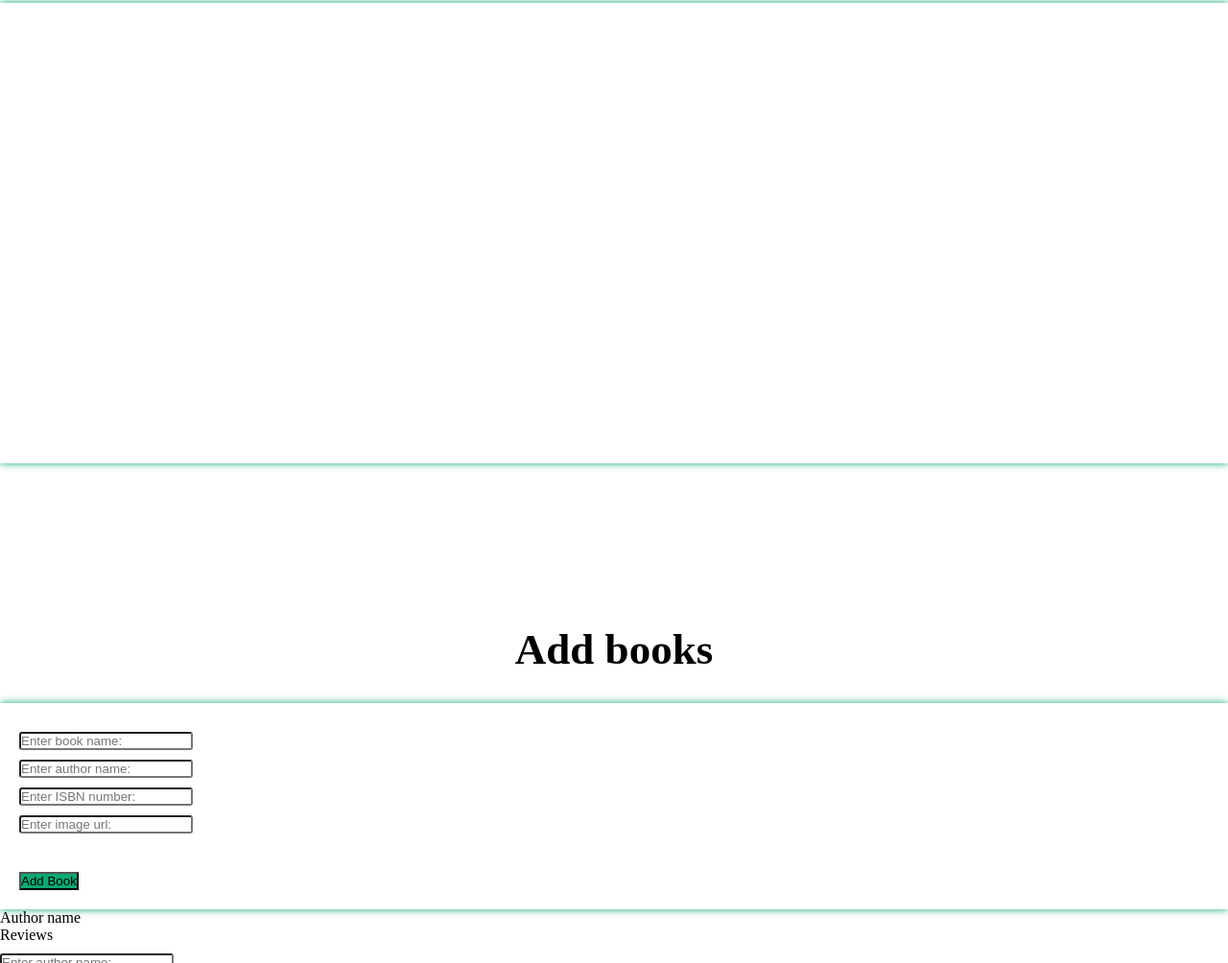
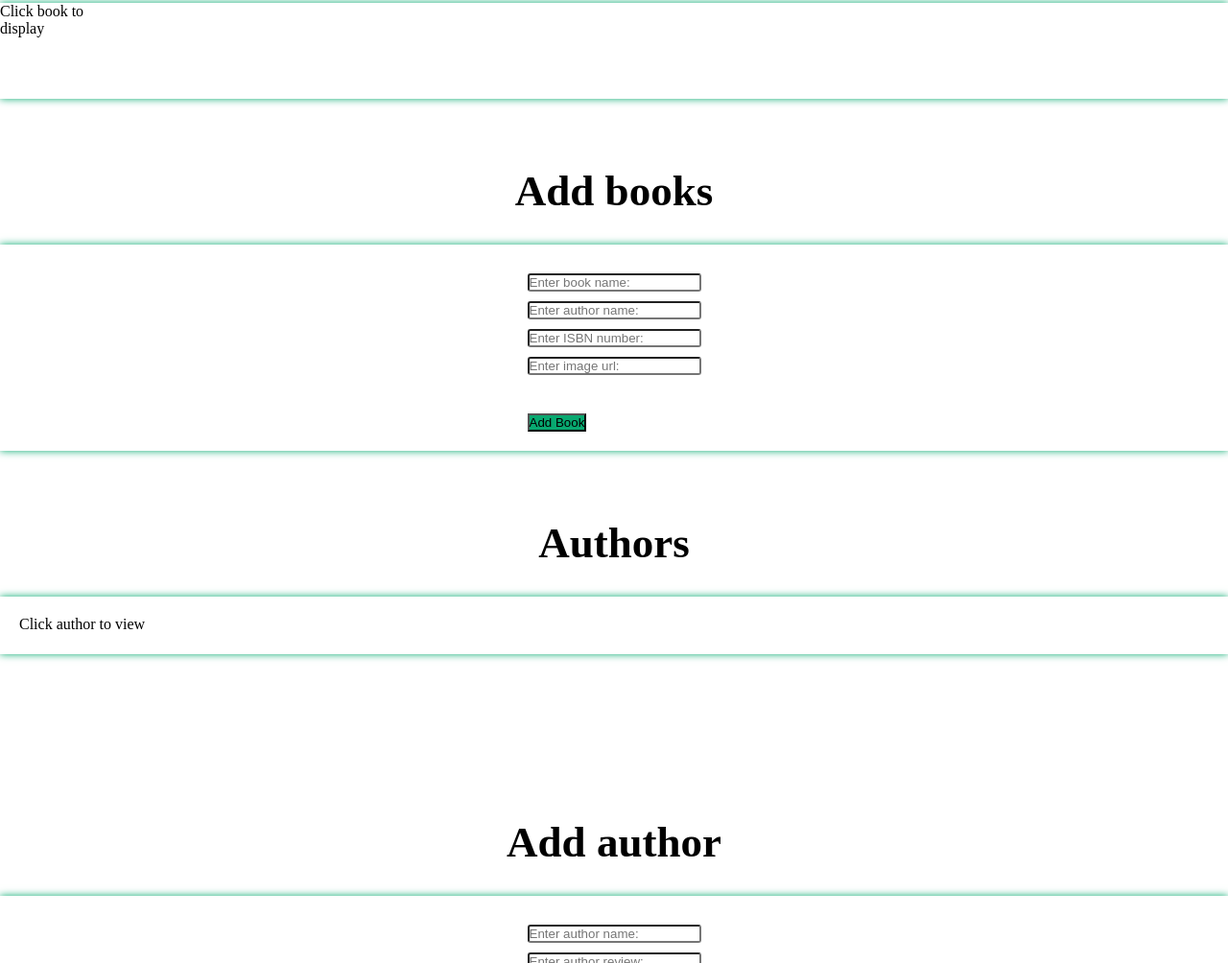
Before and after one commit to Bree-Wanjiru/Virtual-Library, a plain HTML site: page index.html in a window 1280 px wide. Shown: the part 1796-2800 px from the top of the page at 96% size. Drawn offline with Linux system fonts and the light colour scheme; no server answers.

Commit message:
changes to json, html,css and images

```diff
--- a/index.html
+++ b/index.html
@@ -25,8 +25,9 @@
                 <li><a href="#About">About</a></li>
                 <li><a href="#Featured">View books</a></li>
                 <li><a href="#Arrivals">Add books</a></li>
+                <li><a href="#l_auth">List Authors</a></li>
+                <li><a href="#a_auth">Add Authors</a></li>
                 <li><a href="#Reviews">Reviews</a></li>
-                <li><a href="#Blog">Blog</a></li>
             </ul>
 
 
@@ -112,6 +113,7 @@
     <div class="books" id="Featured">
         <h1>Featured books</h1>
            <div class="featured_box">
+             <p>Click book to display</p>
                <ol id="list">
 
                </ol>
@@ -138,25 +140,31 @@
     </div>
 
  <!-- authors -->
-<div class="authors">
-
+<div class="authors" id="l_auth">
+    <h1>Authors</h1>
+    <div class="authors_box">
+        <p>Click author to view</p>
          <ol id="author_list">
 
         </ol>
-    <div id="details">
-     <p id="author_name">Author name</p>
-     <p id="review_author">Reviews</p>
+        <div class="featured_auth" id="details">
+          <p id="author_name"></p>
+          <p id="review_author"></p>
 
+        </div>
     </div>
  </div>
 
 <!-- add author -->
-    <div class="add_books">
+    <div class="add_author" id="a_auth">
+      <h1>Add author</h1>
+        <div class="add_auth">
             <form id="add">
               <input type="text" placeholder="Enter author name:" id="e_authname"/>
               <input type="text" placeholder="Enter author review:" id="e_authreview"/>
               <button id="add-author">Add Author</button>
             </form>
+        </div>
     </div>
 
   <!--reviews-->
--- a/style.css
+++ b/style.css
@@ -180,7 +180,7 @@ section .main {
 /*books*/
 .books{
     width: 100%;
-    height: 100vh;
+    /* height: 100vh; */
     padding: 70px 0;
     /* width: 100%;
     height: auto;
@@ -201,7 +201,7 @@ section .main {
 
 .books .featured_box{
     width: 100%;
-    height: 60vh;
+    height: auto;
     box-shadow: 0 0 8px #08a970;
     display: flex;
     /* margin: 0 auto;
@@ -233,21 +233,12 @@ section .main {
     width: 200px;
     margin-right: 40px;
     text-align: center;
-    text-decoration:#000 ;
-
+    font-size: 20px;
+    font-weight: 600;
+    margin-bottom: 80px;
 
 }
 
-/* #details{ */
-    /* display: flex; */
-
-    /* width: 800px;
-    height: 40px;
-    size: 50%;
-    margin-left: 150px;
-    margin-top: 50px;
-    float: left; */
-/* }  */
 
 .add_books h1{
     display: flex;
@@ -260,9 +251,10 @@ section .main {
     width: 100%;
     height: auto;
     padding: 20px;
+    display: flex;
     /* display: vertical; */
     /* align-items: center; */
-    justify-content: content;
+    justify-content: center;
     box-shadow: 0 0 8px #08a970;
 }
 input{
@@ -270,13 +262,103 @@ input{
     width:auto;
     display: list-item;
     margin-top: 10px;
+    /* align-items: center; */
+    justify-content: center;
 
 }
 #add-book {
     background-color: #08a970;
     margin-top: 40px;
 }
+/* authors */
+.authors{
+    width: 100%;
+    /* height: 100vh; */
+    padding: 70px 0;
 
+}
+.authors_box{
+    /* width: 100%;
+    height: 60vh;
+    box-shadow: 0 0 8px #08a970;*/
+    display: flex;
+    width: 100%;
+    height: auto;
+    padding: 20px;
+    /* display: vertical; */
+    /* align-items: center; */
+    box-shadow: 0 0 8px #08a970;
+    margin-bottom: 100px;
+    /* width: 100%;
+    height: 60vh;
+    box-shadow: 0 0 8px #08a970;
+    display: flex;  */
+}
+.authors h1{
+    display: flex;
+
+    justify-content: center;
+    margin-bottom: 30px;
+    font-size: 45px;
+
+}
+.feat_auth{
+    width: 800px;
+    height: 40px;
+    text-align: center;
+    padding: 5px;
+    /* border: 1px solid #919191; */
+    /* margin-top: 10px; */
+    /* width: 800px; */
+    /* height: 40px; */
+    /* size: 80%; */
+    margin-left: 150px;
+    margin-top: 150px;
+    float: left;
+}
+
+#author_list{
+    margin-top: 20px;
+    width: 200px;
+    margin-right: 40px;
+    text-align: center;
+    font-size: 20px;
+    font-weight: 600;
+
+
+}
+/* add author */
+.add_author h1{
+    /* margin-top: 30px; */
+    display: flex;
+    align-items: center;
+    justify-content: center;
+    margin-bottom: 30px;
+    font-size: 45px;
+}
+.add_auth{
+    width: 100%;
+    height: auto;
+    padding: 20px;
+    display: flex;
+    /* display: vertical; */
+    /* align-items: center; */
+    justify-content: center;
+    box-shadow: 0 0 8px #08a970;
+}
+input{
+    border-radius:3px;
+    width:auto;
+    display: list-item;
+    margin-top: 10px;
+    /* align-items: center; */
+    justify-content: center;
+
+}
+#add-author {
+    background-color: #08a970;
+    margin-top: 40px;
+}
 
 
 /* reviews */
```
Also changed, not shown: Images/back_add.jpeg (added), Images/back_auth.png (added), Images/back_feat.jpeg (added), db.json (line endings or trailing spaces). Lines whose indentation alone changed are shown as unchanged.
